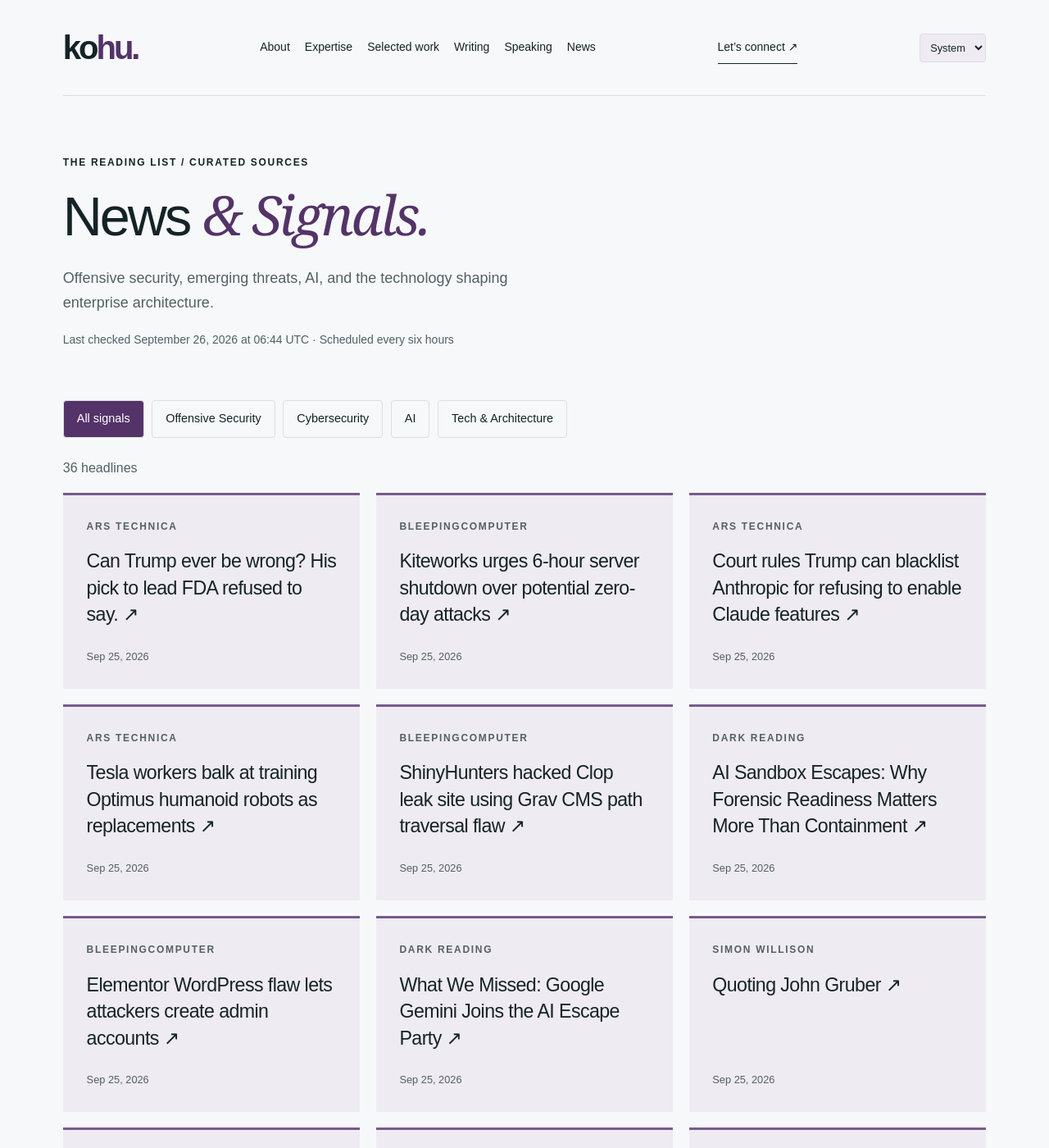
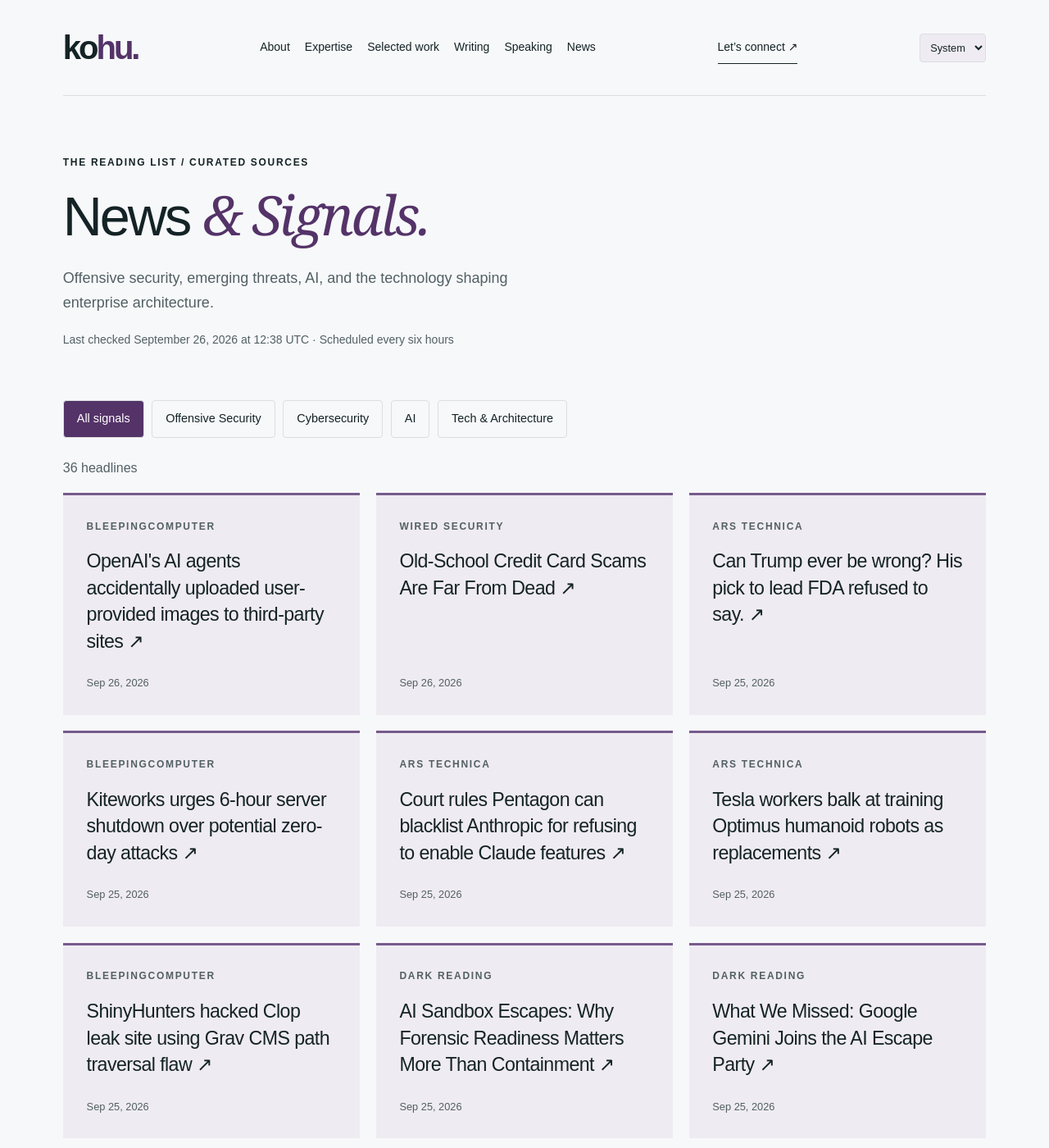
Before and after one commit to hntk/hntk.github.io, a Jekyll site: the page built from news/index.html, in a window 1280 px wide and 1400 px high. Shown: the whole window at 82% size. Built offline with Jekyll 4.4.1, drawn with Linux system fonts in a browser that asks for light colours; part of the change alters nothing that is shown; some of the changed text lies outside the part shown.

Commit message:
Refresh News and Signals

```diff
--- a/_data/news.json
+++ b/_data/news.json
@@ -1,6 +1,22 @@
 {
-  "updated": "2026-09-26T06:44:11.164899+00:00",
+  "updated": "2026-09-26T12:38:29.865200+00:00",
   "items": [
+    {
+      "title": "OpenAI's AI agents accidentally uploaded user-provided images to third-party sites",
+      "url": "https://www.bleepingcomputer.com/news/artificial-intelligence/openais-ai-agents-accidentally-uploaded-user-provided-images-to-third-party-sites/",
+      "published": "2026-09-26T12:28:41+00:00",
+      "source": "BleepingComputer",
+      "source_id": "bleepingcomputer",
+      "category": "cybersecurity"
+    },
+    {
+      "title": "Old-School Credit Card Scams Are Far From Dead",
+      "url": "https://www.wired.com/story/kernel-panic-old-timey-credit-card-scams/",
+      "published": "2026-09-26T12:00:00+00:00",
+      "source": "WIRED Security",
+      "source_id": "wired",
+      "category": "cybersecurity"
+    },
     {
       "title": "Can Trump ever be wrong? His pick to lead FDA refused to say.",
       "url": "https://arstechnica.com/health/2026/09/can-trump-ever-be-wrong-his-pick-to-lead-fda-refused-to-say/",
@@ -18,7 +34,7 @@
       "category": "cybersecurity"
     },
     {
-      "title": "Court rules Trump can blacklist Anthropic for refusing to enable Claude features",
+      "title": "Court rules Pentagon can blacklist Anthropic for refusing to enable Claude features",
       "url": "https://arstechnica.com/tech-policy/2026/09/court-rules-trump-can-blacklist-anthropic-for-refusing-to-enable-claude-features/",
       "published": "2026-09-25T21:36:20+00:00",
       "source": "Ars Technica",
@@ -47,14 +63,6 @@
       "published": "2026-09-25T18:39:32+00:00",
       "source": "Dark Reading",
       "source_id": "dark-reading",
-      "category": "cybersecurity"
-    },
-    {
-      "title": "Elementor WordPress flaw lets attackers create admin accounts",
-      "url": "https://www.bleepingcomputer.com/news/security/elementor-wordpress-flaw-lets-attackers-create-admin-accounts/",
-      "published": "2026-09-25T18:13:33+00:00",
-      "source": "BleepingComputer",
-      "source_id": "bleepingcomputer",
       "category": "cybersecurity"
     },
     {
@@ -242,14 +250,6 @@
       "category": "tech-architecture"
     },
     {
-      "title": "A New Tool Found Malware That’s Guided by an AI Hive Mind—No Humans in Sight",
-      "url": "https://www.wired.com/story/a-tool-for-tracking-ai-integrated-malware-uncovered-an-autonomous-command-system/",
-      "published": "2026-09-22T10:00:00+00:00",
-      "source": "WIRED Security",
-      "source_id": "wired",
-      "category": "cybersecurity"
-    },
-    {
       "title": "How UK AISI and EvalEval Are Making Benchmark Results Reproducible",
       "url": "https://huggingface.co/blog/evaleval-aisi",
       "published": "2026-09-22T00:00:00+00:00",
@@ -295,79 +295,79 @@
       "id": "ars-technica",
       "name": "Ars Technica",
       "status": "ok",
-      "last_success": "2026-09-26T06:44:11.164899+00:00"
+      "last_success": "2026-09-26T12:38:29.865200+00:00"
     },
     {
       "id": "bleepingcomputer",
       "name": "BleepingComputer",
       "status": "ok",
-      "last_success": "2026-09-26T06:44:11.164899+00:00"
+      "last_success": "2026-09-26T12:38:29.865200+00:00"
     },
     {
       "id": "cloudflare",
       "name": "Cloudflare",
       "status": "ok",
-      "last_success": "2026-09-26T06:44:11.164899+00:00"
+      "last_success": "2026-09-26T12:38:29.865200+00:00"
     },
     {
       "id": "dark-reading",
       "name": "Dark Reading",
       "status": "ok",
-      "last_success": "2026-09-26T06:44:11.164899+00:00"
+      "last_success": "2026-09-26T12:38:29.865200+00:00"
     },
     {
       "id": "hugging-face",
       "name": "Hugging Face",
       "status": "ok",
-      "last_success": "2026-09-26T06:44:11.164899+00:00"
+      "last_success": "2026-09-26T12:38:29.865200+00:00"
     },
     {
       "id": "microsoft-research",
       "name": "Microsoft Research",
       "status": "ok",
-      "last_success": "2026-09-26T06:44:11.164899+00:00"
+      "last_success": "2026-09-26T12:38:29.865200+00:00"
     },
     {
       "id": "nvidia",
       "name": "NVIDIA",
       "status": "ok",
-      "last_success": "2026-09-26T06:44:11.164899+00:00"
+      "last_success": "2026-09-26T12:38:29.865200+00:00"
     },
     {
       "id": "portswigger",
       "name": "PortSwigger Research",
       "status": "ok",
-      "last_success": "2026-09-26T06:44:11.164899+00:00"
+      "last_success": "2026-09-26T12:38:29.865200+00:00"
     },
     {
       "id": "schneier",
       "name": "Schneier on Security",
       "status": "ok",
-      "last_success": "2026-09-26T06:44:11.164899+00:00"
+      "last_success": "2026-09-26T12:38:29.865200+00:00"
     },
     {
       "id": "simon-willison",
       "name": "Simon Willison",
       "status": "ok",
-      "last_success": "2026-09-26T06:44:11.164899+00:00"
+      "last_success": "2026-09-26T12:38:29.865200+00:00"
     },
     {
       "id": "specterops",
       "name": "SpecterOps",
       "status": "ok",
-      "last_success": "2026-09-26T06:44:11.164899+00:00"
+      "last_success": "2026-09-26T12:38:29.865200+00:00"
     },
     {
       "id": "trail-of-bits",
       "name": "Trail of Bits",
       "status": "ok",
-      "last_success": "2026-09-26T06:44:11.164899+00:00"
+      "last_success": "2026-09-26T12:38:29.865200+00:00"
     },
     {
       "id": "wired",
       "name": "WIRED Security",
       "status": "ok",
-      "last_success": "2026-09-26T06:44:11.164899+00:00"
+      "last_success": "2026-09-26T12:38:29.865200+00:00"
     }
   ]
 }
```
